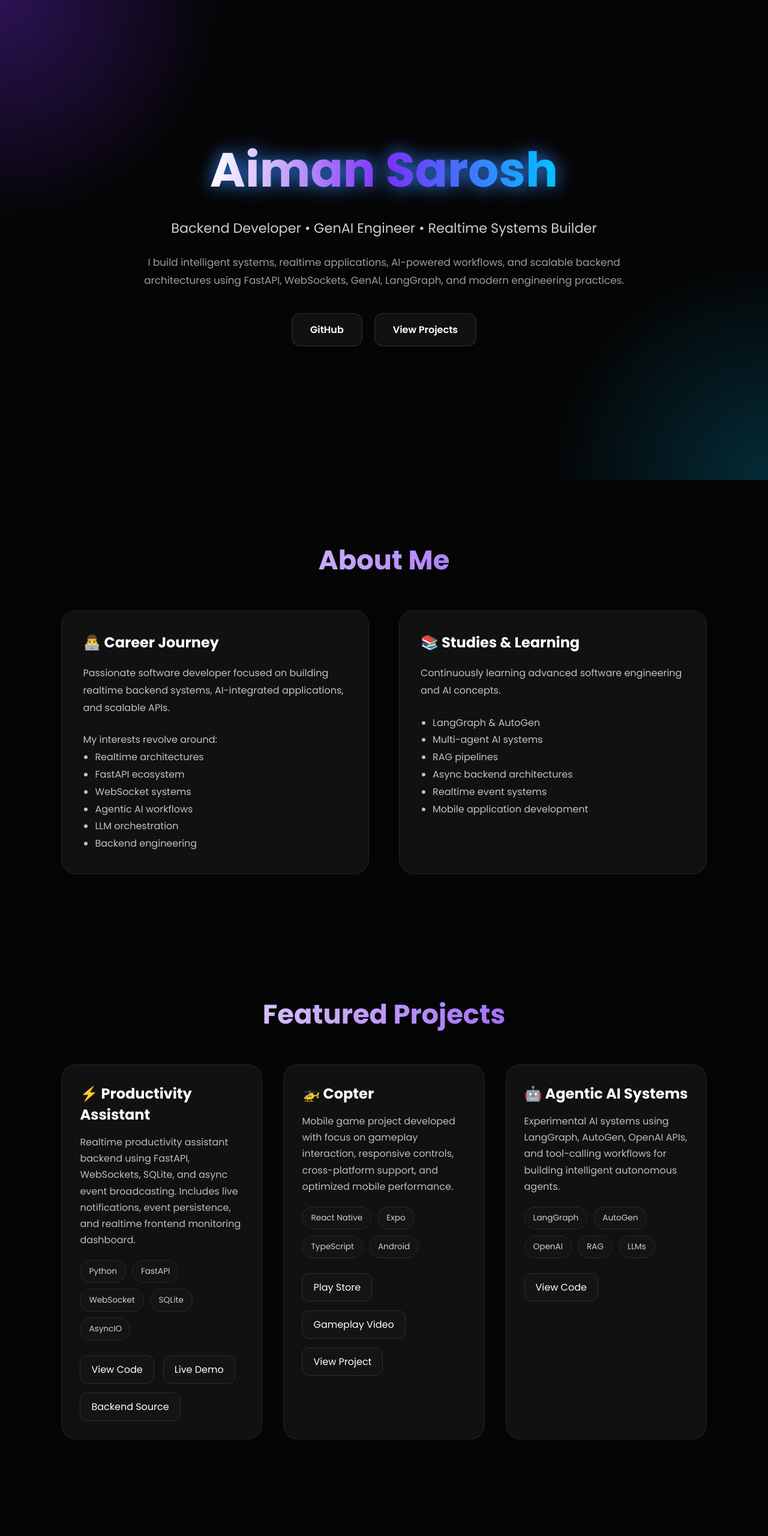
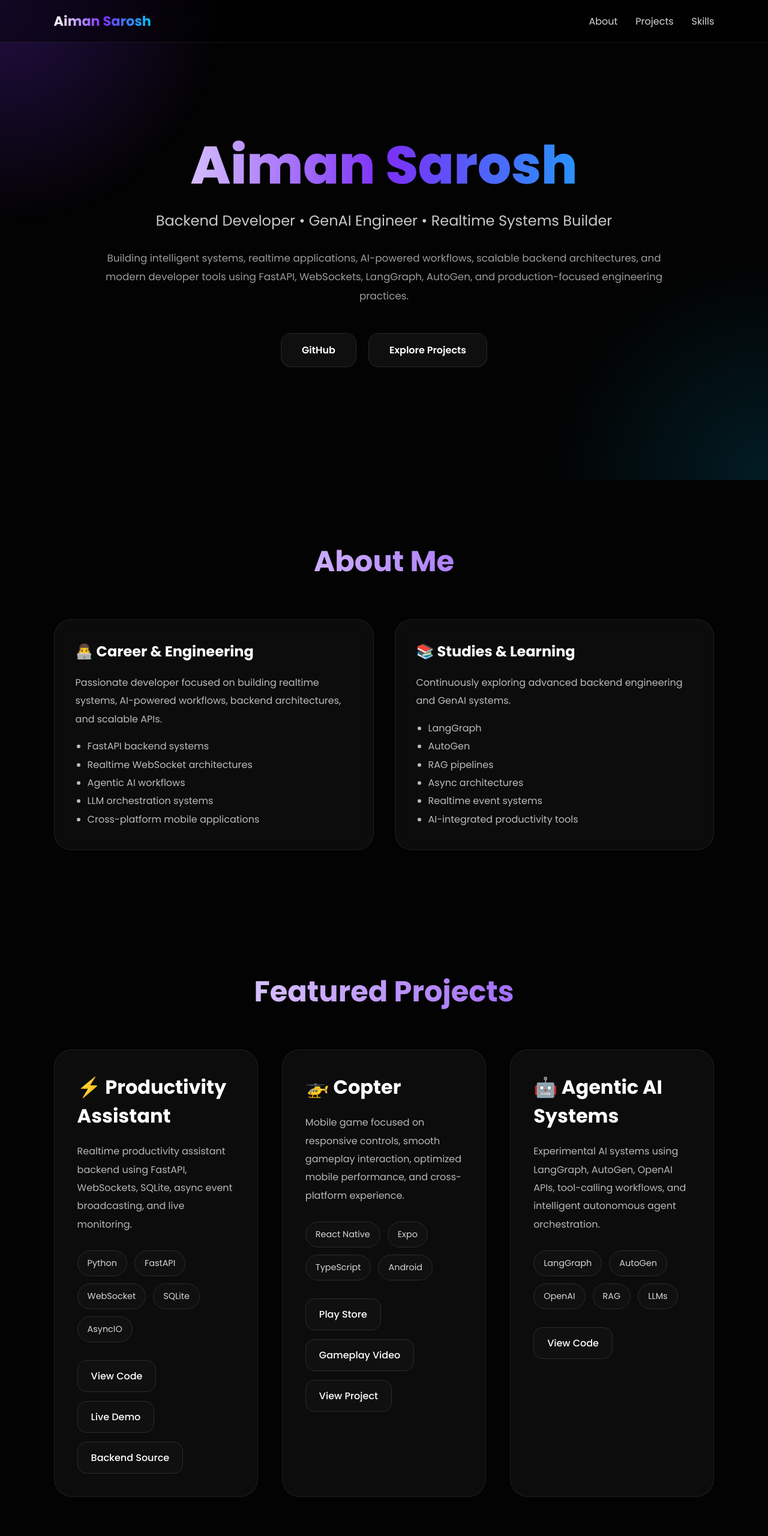
Before and after one commit to aiman-sarosh/aiman-sarosh.github.io, a plain HTML site: page index.html in a window 1280 px wide. Shown: the top 2560 px of the page at 60% size. Drawn offline with Linux system fonts and the light colour scheme.

Commit message:
modified index.html

```diff
--- a/index.html
+++ b/index.html
@@ -2,11 +2,11 @@
 <html lang="en">
 <head>
     <meta charset="UTF-8" />
-    <meta name="viewport" content="width=device-width, initial-scale=1.0" />
+    <meta name="viewport" content="width=device-width, initial-scale=1.0"/>
 
     <title>Aiman Sarosh | Portfolio</title>
 
-    <link href="https://fonts.googleapis.com/css2?family=Poppins:wght@300;400;500;600;700&display=swap" rel="stylesheet">
+    <link href="https://fonts.googleapis.com/css2?family=Poppins:wght@300;400;500;600;700;800&display=swap" rel="stylesheet">
 
     <style>
 
@@ -14,12 +14,15 @@
             margin:0;
             padding:0;
             box-sizing:border-box;
+        }
+
+        html{
             scroll-behavior:smooth;
         }
 
         body{
             font-family:'Poppins',sans-serif;
-            background:#050505;
+            background:#030303;
             color:white;
             overflow-x:hidden;
         }
@@ -29,9 +32,9 @@
             position:fixed;
             inset:0;
             background:
-                radial-gradient(circle at top left,#7b2ff755,transparent 25%),
-                radial-gradient(circle at bottom right,#00c3ff33,transparent 25%);
-            z-index:-1;
+                radial-gradient(circle at top left,#7b2ff744,transparent 25%),
+                radial-gradient(circle at bottom right,#00c3ff22,transparent 25%);
+            z-index:-2;
         }
 
         a{
@@ -39,84 +42,122 @@
             color:inherit;
         }
 
+        /* ---------------- NAVBAR ---------------- */
+
+        nav{
+            width:100%;
+            position:fixed;
+            top:0;
+            left:0;
+            z-index:1000;
+            backdrop-filter:blur(18px);
+            background:rgba(0,0,0,0.45);
+            border-bottom:1px solid rgba(255,255,255,0.08);
+        }
+
+        .nav-container{
+            max-width:1400px;
+            margin:auto;
+            padding:18px 7%;
+            display:flex;
+            justify-content:space-between;
+            align-items:center;
+        }
+
+        .logo{
+            font-size:1.4rem;
+            font-weight:700;
+            background:linear-gradient(90deg,#fff,#7b2ff7,#00c3ff);
+            -webkit-background-clip:text;
+            -webkit-text-fill-color:transparent;
+        }
+
+        .nav-links{
+            display:flex;
+            gap:30px;
+        }
+
+        .nav-links a{
+            color:#d6d6d6;
+            transition:0.3s;
+        }
+
+        .nav-links a:hover{
+            color:#7b2ff7;
+        }
+
         /* ---------------- HERO ---------------- */
 
         .hero{
             min-height:100vh;
             display:flex;
-            flex-direction:column;
+            align-items:center;
             justify-content:center;
-            align-items:center;
             text-align:center;
-            padding:40px;
+            padding:140px 7% 100px;
+            position:relative;
+        }
+
+        .hero-content{
+            max-width:950px;
         }
 
         .hero h1{
-            font-size:5rem;
-            font-weight:700;
+            font-size:5.5rem;
+            font-weight:800;
+            line-height:1.1;
             background:linear-gradient(90deg,#ffffff,#7b2ff7,#00c3ff);
             -webkit-background-clip:text;
             -webkit-text-fill-color:transparent;
-            animation:glow 3s infinite alternate;
-        }
-
-        @keyframes glow{
-            from{
-                filter:drop-shadow(0 0 8px #7b2ff7);
-            }
-            to{
-                filter:drop-shadow(0 0 20px #00c3ff);
-            }
         }
 
         .hero h2{
-            margin-top:20px;
-            font-size:1.4rem;
-            color:#cfcfcf;
+            margin-top:25px;
+            font-size:1.5rem;
             font-weight:400;
+            color:#c9c9c9;
         }
 
         .hero p{
-            max-width:850px;
-            margin-top:25px;
-            line-height:1.8;
-            color:#9e9e9e;
+            margin-top:30px;
+            color:#9c9c9c;
+            line-height:1.9;
             font-size:1.05rem;
         }
 
         .hero-buttons{
-            margin-top:40px;
+            margin-top:45px;
             display:flex;
+            justify-content:center;
             gap:20px;
             flex-wrap:wrap;
-            justify-content:center;
         }
 
-        .btn{
-            padding:14px 30px;
-            border-radius:14px;
+        .hero-btn{
+            padding:15px 34px;
+            border-radius:16px;
+            background:#0f0f0f;
+            border:1px solid #262626;
+            transition:0.35s;
             font-weight:600;
-            transition:0.3s;
-            border:1px solid #ffffff22;
-            background:#111;
         }
 
-        .btn:hover{
-            transform:translateY(-4px);
+        .hero-btn:hover{
+            transform:translateY(-5px);
             background:linear-gradient(135deg,#7b2ff7,#00c3ff);
-            box-shadow:0 0 25px #7b2ff788;
+            box-shadow:0 0 35px #7b2ff766;
         }
 
         /* ---------------- SECTION ---------------- */
 
         section{
-            padding:100px 8%;
+            padding:100px 7%;
         }
 
         .section-title{
-            font-size:2.8rem;
-            margin-bottom:50px;
             text-align:center;
+            font-size:3rem;
+            margin-bottom:60px;
             background:linear-gradient(90deg,#ffffff,#7b2ff7);
             -webkit-background-clip:text;
             -webkit-text-fill-color:transparent;
@@ -124,58 +165,58 @@
 
         /* ---------------- ABOUT ---------------- */
 
-        .about{
+        .about-grid{
             display:grid;
             grid-template-columns:1fr 1fr;
-            gap:50px;
+            gap:35px;
         }
 
         .glass{
-            background:rgba(255,255,255,0.05);
+            background:rgba(255,255,255,0.04);
             border:1px solid rgba(255,255,255,0.08);
-            border-radius:25px;
+            backdrop-filter:blur(18px);
+            border-radius:28px;
             padding:35px;
-            backdrop-filter:blur(18px);
             transition:0.4s;
         }
 
         .glass:hover{
-            transform:translateY(-8px);
-            box-shadow:0 0 25px #7b2ff733;
+            transform:translateY(-10px);
+            box-shadow:0 0 30px #7b2ff733;
         }
 
         .glass h3{
+            font-size:1.5rem;
             margin-bottom:20px;
-            font-size:1.5rem;
-            color:#fff;
         }
 
         .glass p,
         .glass li{
-            color:#c2c2c2;
-            line-height:1.8;
+            color:#bcbcbc;
+            line-height:1.9;
         }
 
         .glass ul{
             padding-left:20px;
+            margin-top:15px;
         }
 
         /* ---------------- PROJECTS ---------------- */
 
         .projects-grid{
             display:grid;
-            grid-template-columns:repeat(auto-fit,minmax(320px,1fr));
-            gap:35px;
+            grid-template-columns:repeat(auto-fit,minmax(330px,1fr));
+            gap:40px;
         }
 
         .project-card{
-            background:rgba(255,255,255,0.05);
-            border-radius:24px;
-            padding:30px;
-            border:1px solid rgba(255,255,255,0.08);
-            transition:0.4s;
             position:relative;
             overflow:hidden;
+            background:rgba(255,255,255,0.04);
+            border:1px solid rgba(255,255,255,0.08);
+            border-radius:30px;
+            padding:38px;
+            transition:0.4s;
         }
 
         .project-card::before{
@@ -185,6 +226,7 @@
             background:linear-gradient(135deg,#7b2ff711,#00c3ff11);
             opacity:0;
             transition:0.4s;
+            pointer-events:none;
         }
 
         .project-card:hover::before{
@@ -193,96 +235,113 @@
 
         .project-card:hover{
             transform:translateY(-10px) scale(1.02);
-            box-shadow:0 0 30px #7b2ff744;
+            box-shadow:0 0 40px #7b2ff744;
         }
 
         .project-card h3{
-            font-size:1.5rem;
-            margin-bottom:15px;
+            font-size:2rem;
+            margin-bottom:20px;
         }
 
         .project-card p{
-            color:#bdbdbd;
-            line-height:1.7;
+            color:#b8b8b8;
+            line-height:1.9;
         }
 
         .tech-stack{
-            margin-top:20px;
             display:flex;
             flex-wrap:wrap;
-            gap:10px;
+            gap:12px;
+            margin-top:28px;
         }
 
         .tech{
-            padding:8px 14px;
+            padding:10px 16px;
             border-radius:999px;
-            background:#141414;
-            border:1px solid #2a2a2a;
-            font-size:0.85rem;
-            color:#d0d0d0;
+            background:#101010;
+            border:1px solid #2c2c2c;
+            color:#d6d6d6;
+            font-size:0.9rem;
         }
 
         .project-links{
-            margin-top:25px;
+            position:relative;
+            z-index:5;
+            margin-top:30px;
             display:flex;
+            flex-wrap:wrap;
             gap:15px;
-            flex-wrap:wrap;
         }
 
         .project-links a{
-            padding:10px 18px;
-            border-radius:12px;
-            background:#141414;
-            border:1px solid #2f2f2f;
+            padding:13px 22px;
+            border-radius:15px;
+            background:#101010;
+            border:1px solid #2c2c2c;
             transition:0.3s;
+            cursor:pointer;
+            font-weight:500;
         }
 
         .project-links a:hover{
             background:linear-gradient(135deg,#7b2ff7,#00c3ff);
+            transform:translateY(-3px);
         }
 
         /* ---------------- SKILLS ---------------- */
 
         .skills-grid{
             display:grid;
-            grid-template-columns:repeat(auto-fit,minmax(220px,1fr));
+            grid-template-columns:repeat(auto-fit,minmax(240px,1fr));
             gap:25px;
         }
 
         .skill-card{
-            background:#0f0f0f;
+            background:#0c0c0c;
+            border:1px solid #1f1f1f;
+            border-radius:24px;
             padding:30px;
-            border-radius:20px;
-            border:1px solid #1e1e1e;
         }
 
         .skill-card h4{
-            margin-bottom:15px;
-            font-size:1.2rem;
+            margin-bottom:16px;
+            font-size:1.3rem;
         }
 
         .skill-card p{
-            color:#bdbdbd;
-            line-height:1.7;
+            color:#b8b8b8;
+            line-height:1.8;
         }
 
         /* ---------------- FOOTER ---------------- */
 
         footer{
-            padding:50px;
+            padding:70px 7%;
             text-align:center;
-            color:#888;
-            border-top:1px solid #1f1f1f;
+            border-top:1px solid #1c1c1c;
+            color:#8d8d8d;
         }
 
-        @media(max-width:900px){
+        footer h3{
+            font-size:2rem;
+            margin-bottom:20px;
+            color:white;
+        }
+
+        /* ---------------- RESPONSIVE ---------------- */
+
+        @media(max-width:950px){
 
             .hero h1{
-                font-size:3rem;
+                font-size:3.5rem;
             }
 
-            .about{
+            .about-grid{
                 grid-template-columns:1fr;
+            }
+
+            .nav-links{
+                display:none;
             }
 
         }
@@ -292,79 +351,113 @@
 
 <body>
 
+    <!-- NAVBAR -->
+
+    <nav>
+
+        <div class="nav-container">
+
+            <div class="logo">
+                Aiman Sarosh
+            </div>
+
+            <div class="nav-links">
+                <a href="#about">About</a>
+                <a href="#projects">Projects</a>
+                <a href="#skills">Skills</a>
+            </div>
+
+        </div>
+
+    </nav>
+
     <!-- HERO -->
 
     <section class="hero">
 
-        <h1>Aiman Sarosh</h1>
+        <div class="hero-content">
+
+            <h1>
+                Aiman Sarosh
+            </h1>
 
             <h2>
                 Backend Developer • GenAI Engineer • Realtime Systems Builder
             </h2>
 
             <p>
-            I build intelligent systems, realtime applications, AI-powered workflows,
-            and scalable backend architectures using FastAPI, WebSockets, GenAI,
-            LangGraph, and modern engineering practices.
+                Building intelligent systems, realtime applications,
+                AI-powered workflows, scalable backend architectures,
+                and modern developer tools using FastAPI, WebSockets,
+                LangGraph, AutoGen, and production-focused engineering practices.
             </p>
 
             <div class="hero-buttons">
-            <a href="https://github.com/aiman-sarosh" class="btn">GitHub</a>
-            <a href="#projects" class="btn">View Projects</a>
+
+                <a href="https://github.com/aiman-sarosh" class="hero-btn">
+                    GitHub
+                </a>
+
+                <a href="#projects" class="hero-btn">
+                    Explore Projects
+                </a>
+
+            </div>
+
         </div>
 
     </section>
 
     <!-- ABOUT -->
 
-    <section>
+    <section id="about">
 
-        <h2 class="section-title">About Me</h2>
+        <h2 class="section-title">
+            About Me
+        </h2>
 
-        <div class="about">
+        <div class="about-grid">
 
             <div class="glass">
-                <h3>👨‍💻 Career Journey</h3>
+
+                <h3>
+                    👨‍💻 Career & Engineering
+                </h3>
 
                 <p>
-                    Passionate software developer focused on building
-                    realtime backend systems, AI-integrated applications,
-                    and scalable APIs.
-                </p>
-
-                <br>
-
-                <p>
-                    My interests revolve around:
+                    Passionate developer focused on building
+                    realtime systems, AI-powered workflows,
+                    backend architectures, and scalable APIs.
                 </p>
 
                 <ul>
-                    <li>Realtime architectures</li>
-                    <li>FastAPI ecosystem</li>
-                    <li>WebSocket systems</li>
+                    <li>FastAPI backend systems</li>
+                    <li>Realtime WebSocket architectures</li>
                     <li>Agentic AI workflows</li>
-                    <li>LLM orchestration</li>
-                    <li>Backend engineering</li>
+                    <li>LLM orchestration systems</li>
+                    <li>Cross-platform mobile applications</li>
                 </ul>
 
             </div>
 
             <div class="glass">
-                <h3>📚 Studies & Learning</h3>
+
+                <h3>
+                    📚 Studies & Learning
+                </h3>
 
                 <p>
-                    Continuously learning advanced software engineering and AI concepts.
+                    Continuously exploring advanced backend engineering
+                    and GenAI systems.
                 </p>
 
-                <br>
-
                 <ul>
-                    <li>LangGraph & AutoGen</li>
-                    <li>Multi-agent AI systems</li>
+                    <li>LangGraph</li>
+                    <li>AutoGen</li>
                     <li>RAG pipelines</li>
-                    <li>Async backend architectures</li>
+                    <li>Async architectures</li>
                     <li>Realtime event systems</li>
-                    <li>Mobile application development</li>
+                    <li>AI-integrated productivity tools</li>
                 </ul>
 
             </div>
@@ -377,21 +470,24 @@
 
     <section id="projects">
 
-        <h2 class="section-title">Featured Projects</h2>
+        <h2 class="section-title">
+            Featured Projects
+        </h2>
 
         <div class="projects-grid">
 
-            <!-- Productivity Assistant -->
+            <!-- PRODUCTIVITY -->
 
             <div class="project-card">
 
-                <h3>⚡ Productivity Assistant</h3>
+                <h3>
+                    ⚡ Productivity Assistant
+                </h3>
 
                 <p>
-                    Realtime productivity assistant backend using FastAPI,
-                    WebSockets, SQLite, and async event broadcasting.
-                    Includes live notifications, event persistence,
-                    and realtime frontend monitoring dashboard.
+                    Realtime productivity assistant backend
+                    using FastAPI, WebSockets, SQLite,
+                    async event broadcasting, and live monitoring.
                 </p>
 
                 <div class="tech-stack">
@@ -403,31 +499,36 @@
                 </div>
 
                 <div class="project-links">
-                    <a href="https://github.com/aiman-sarosh/productivity-assistant">
+
+                    <a href="https://github.com/aiman-sarosh/productivity-assistant" target="_blank">
                         View Code
                     </a>
 
-                    <a href="https://aiman-sarosh.github.io/productivity-assistant-demo">
+                    <a href="https://aiman-sarosh.github.io/productivity-assistant-demo" target="_blank">
                         Live Demo
                     </a>
 
-                    <a href="https://github.com/aiman-sarosh/productivity-assistant/blob/main/backend/main.py">
+                    <a href="https://github.com/aiman-sarosh/productivity-assistant/blob/main/backend/main.py" target="_blank">
                         Backend Source
                     </a>
+
                 </div>
 
             </div>
 
-            <!-- Copter -->
+            <!-- COPTER -->
 
             <div class="project-card">
 
-                <h3>🚁 Copter</h3>
+                <h3>
+                    🚁 Copter
+                </h3>
 
                 <p>
-                    Mobile game project developed with focus on
-                    gameplay interaction, responsive controls,
-                    cross-platform support, and optimized mobile performance.
+                    Mobile game focused on responsive controls,
+                    smooth gameplay interaction,
+                    optimized mobile performance,
+                    and cross-platform experience.
                 </p>
 
                 <div class="tech-stack">
@@ -439,15 +540,15 @@
 
                 <div class="project-links">
 
-                    <a href="https://play.google.com/store/apps/details?id=com.masgames.copter">
+                    <a href="https://play.google.com/store/apps/details?id=com.aimansarosh.copter" target="_blank">
                         Play Store
                     </a>
 
-                    <a href="https://youtube.com/shorts/y5u-SuD5Cc4?si=gaNxthCgi0e_ZUzZ">
+                    <a href="https://www.youtube.com/" target="_blank">
                         Gameplay Video
                     </a>
 
-                    <a href="https://github.com/aiman-sarosh">
+                    <a href="https://github.com/aiman-sarosh" target="_blank">
                         View Project
                     </a>
 
@@ -455,16 +556,18 @@
 
             </div>
 
-            <!-- AI -->
+            <!-- AGENTIC -->
 
             <div class="project-card">
 
-                <h3>🤖 Agentic AI Systems</h3>
+                <h3>
+                    🤖 Agentic AI Systems
+                </h3>
 
                 <p>
                     Experimental AI systems using LangGraph,
-                    AutoGen, OpenAI APIs, and tool-calling workflows
-                    for building intelligent autonomous agents.
+                    AutoGen, OpenAI APIs, tool-calling workflows,
+                    and intelligent autonomous agent orchestration.
                 </p>
 
                 <div class="tech-stack">
@@ -477,7 +580,7 @@
 
                 <div class="project-links">
 
-                    <a href="https://github.com/aiman-sarosh">
+                    <a href="https://github.com/aiman-sarosh" target="_blank">
                         View Code
                     </a>
 
@@ -491,50 +594,68 @@
 
     <!-- SKILLS -->
 
-    <section>
+    <section id="skills">
 
-        <h2 class="section-title">Tech Stack</h2>
+        <h2 class="section-title">
+            Tech Stack
+        </h2>
 
         <div class="skills-grid">
 
             <div class="skill-card">
-                <h4>⚡ Backend</h4>
+
+                <h4>
+                    ⚡ Backend
+                </h4>
+
                 <p>
-                    Python, FastAPI, Node.js,
-                    REST APIs, AsyncIO,
-                    WebSocket architectures
+                    Python, FastAPI, REST APIs,
+                    AsyncIO, WebSocket architectures,
+                    scalable backend engineering.
                 </p>
+
             </div>
 
             <div class="skill-card">
-                <h4>🤖 AI / GenAI</h4>
+
+                <h4>
+                    🤖 AI / GenAI
+                </h4>
+
                 <p>
                     LangGraph, AutoGen,
-                    OpenAI APIs,
-                    RAG systems,
-                    Agentic workflows
+                    OpenAI APIs, RAG systems,
+                    intelligent agent workflows.
                 </p>
+
             </div>
 
             <div class="skill-card">
-                <h4>📱 Frontend & Mobile</h4>
+
+                <h4>
+                    📱 Frontend & Mobile
+                </h4>
+
                 <p>
-                    React,
-                    React Native,
-                    JavaScript,
-                    TypeScript,
-                    HTML/CSS
+                    React, React Native,
+                    TypeScript, JavaScript,
+                    responsive UI engineering.
                 </p>
+
             </div>
 
             <div class="skill-card">
-                <h4>🗄️ Databases</h4>
+
+                <h4>
+                    🗄️ Databases
+                </h4>
+
                 <p>
-                    SQLite,
-                    MongoDB,
-                    SQL,
-                    event persistence systems
+                    SQLite, MongoDB,
+                    SQL systems,
+                    event persistence architectures.
                 </p>
+
             </div>
 
         </div>
@@ -545,13 +666,14 @@
 
     <footer>
 
-        <h3>Aiman Sarosh</h3>
-
-        <br>
+        <h3>
+            Aiman Sarosh
+        </h3>
 
         <p>
-            Building realtime systems, AI-native applications,
-            and intelligent developer tools.
+            Building intelligent systems,
+            realtime applications,
+            and AI-native developer tools.
         </p>
 
         <br>
```
Lines whose indentation alone changed are shown as unchanged.
